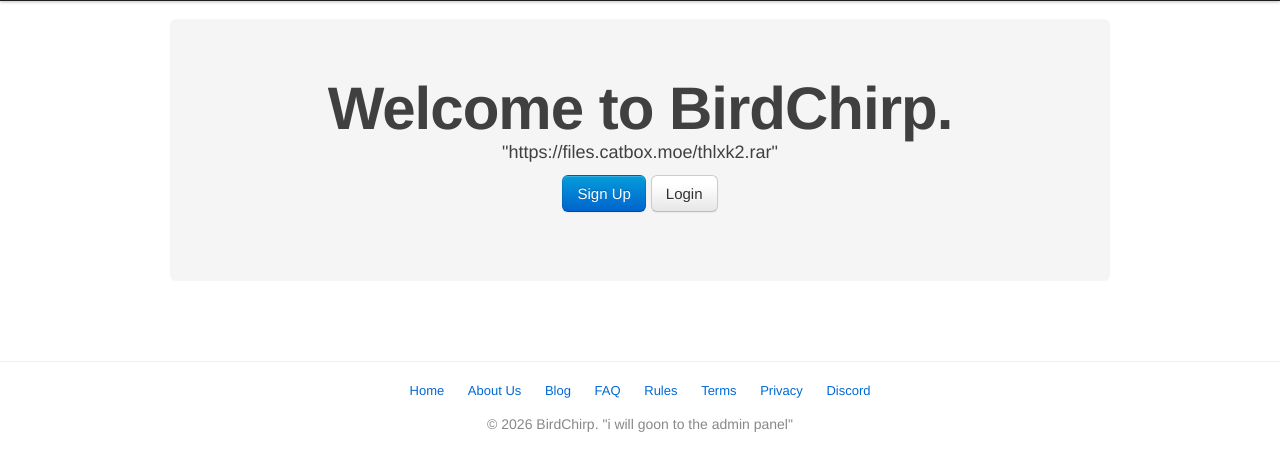
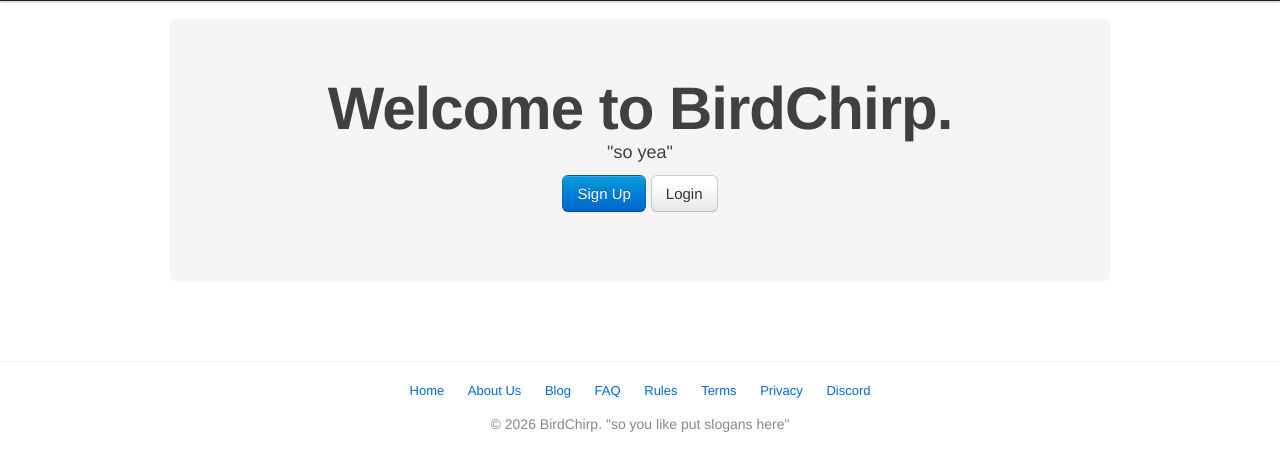
Before and after one commit to classiccrt-ww5z/BirdChirp, a PHP site: page /index.php in a window 1280 px wide. Shown: the part 41-512 px from the top of the page. Run offline with PHP 8.4, Linux system fonts and the light colour scheme; data comes from the database, SQL or seed files in the repository; data that the repository does not hold is empty; a stand-in replaces the project's code that opens the database connection; some libraries are stand-ins or nearby versions.

Commit message:
Update slogan.php

```diff
--- a/slogan.php
+++ b/slogan.php
@@ -1,19 +1,7 @@
 <?php
 $illshowyou = [
-    "I'll show you...",
-    "bitview-main.zip",
-    "WHO DELETED ADMIN PANEL",
-    "You're putting words in my mouth that i never said.",
-    "lol i remember femtanyl in 2012 very nostalgic",
-    "burrito",
-    "https://files.catbox.moe/thlxk2.rar",
-    "iPhone XS Max Rose Gold 64GB Unlocked",
-    "https://ryzenaiko.com/",
-    "What the fuck is a backend?",
-    "meow in the bag",
-    "and others are just realy weird like whiteguys fartinmyface",
-    "i will goon to the admin panel",
-
+    "so you like put slogans here",
+"so yea",
 ];
 
 echo $illshowyou[array_rand($illshowyou)];
```
